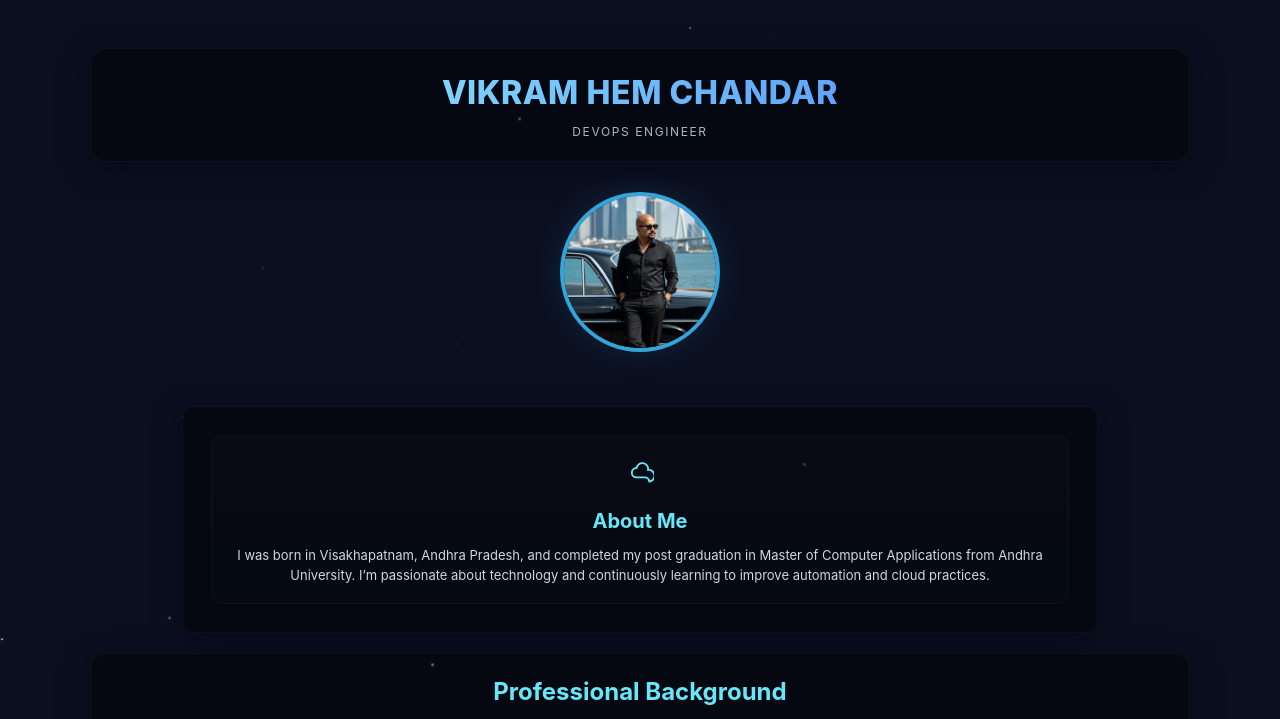
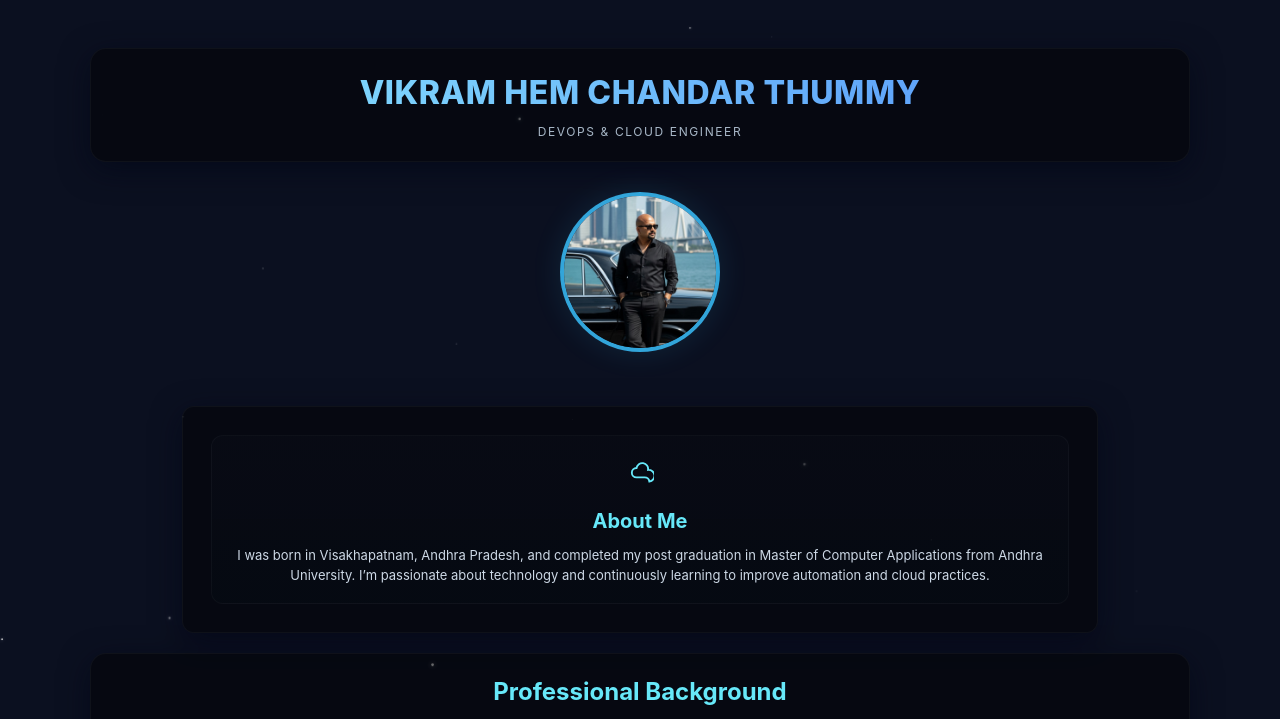
Before and after one commit to vikramhemchandar/vikramhemchandar.live, a plain HTML site: page index.html in a window 1280 px wide. Shown: the top 719 px of the page. Drawn offline with Linux system fonts and the light colour scheme.

Commit message:
Update name and title in index.html

```diff
--- a/index.html
+++ b/index.html
@@ -113,8 +113,8 @@
 
   <div id="app" class="page">
     <header class="card-blur">
-      <div class="logo">VIKRAM HEM CHANDAR</div>
-      <div class="subtitle">DevOps Engineer</div>
+      <div class="logo">VIKRAM HEM CHANDAR THUMMY</div>
+      <div class="subtitle">DevOps & Cloud Engineer</div>
     </header>
 
     <div class="photo" role="img" aria-label="Vikram hem Chandar">
```
